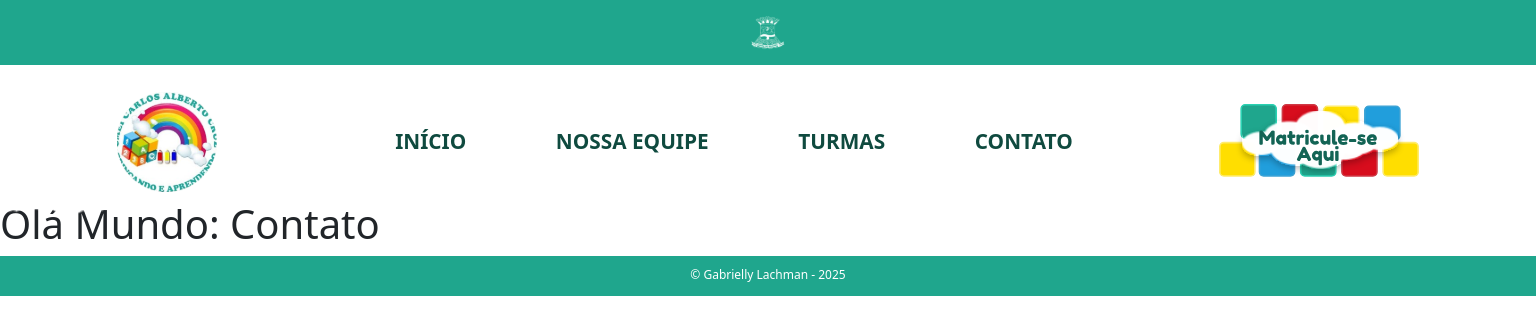
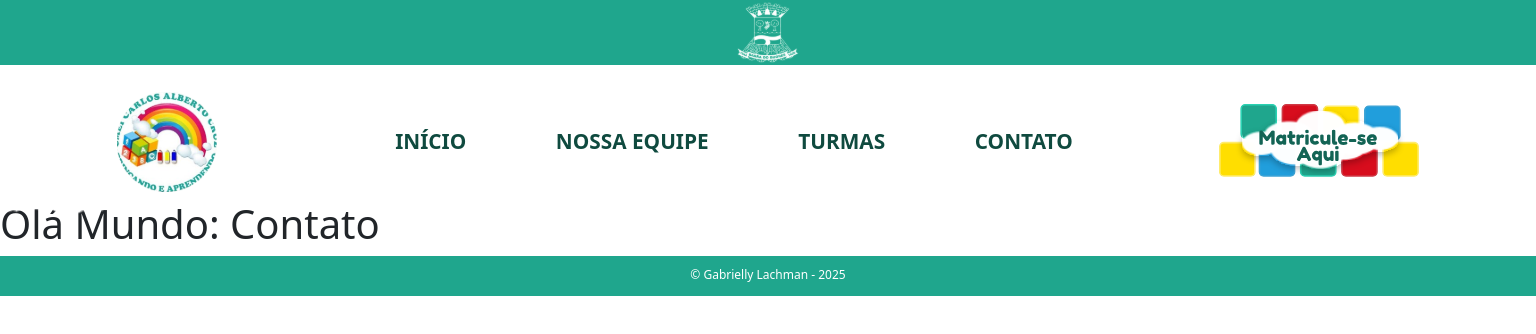
Before and after one commit to gabriellyheber22/site-creche, a React (Vite) app: page /contato in a window 1536 px wide. Shown: the top 334 px of the page. Built offline with nearby package versions, Linux system fonts and the light colour scheme.

Commit message:
Aumento do tamanho do icon da prefeitura no layout de telas maiores

```diff
--- a/src/componentes/header/header.css
+++ b/src/componentes/header/header.css
@@ -44,6 +44,7 @@ header nav .matricula{
 }
 
 @media (min-width: 1024px) and (max-width:1439px) {
+
     .logoGrande{
         display: block;
     }
@@ -106,6 +107,9 @@ header nav .matricula{
     header .containerHeader{
         height: 65px;
     }
+    div .containerHeader img{
+        height: 70px;
+            }
 .bordaSuperior{
     top:70px;
 }
```
